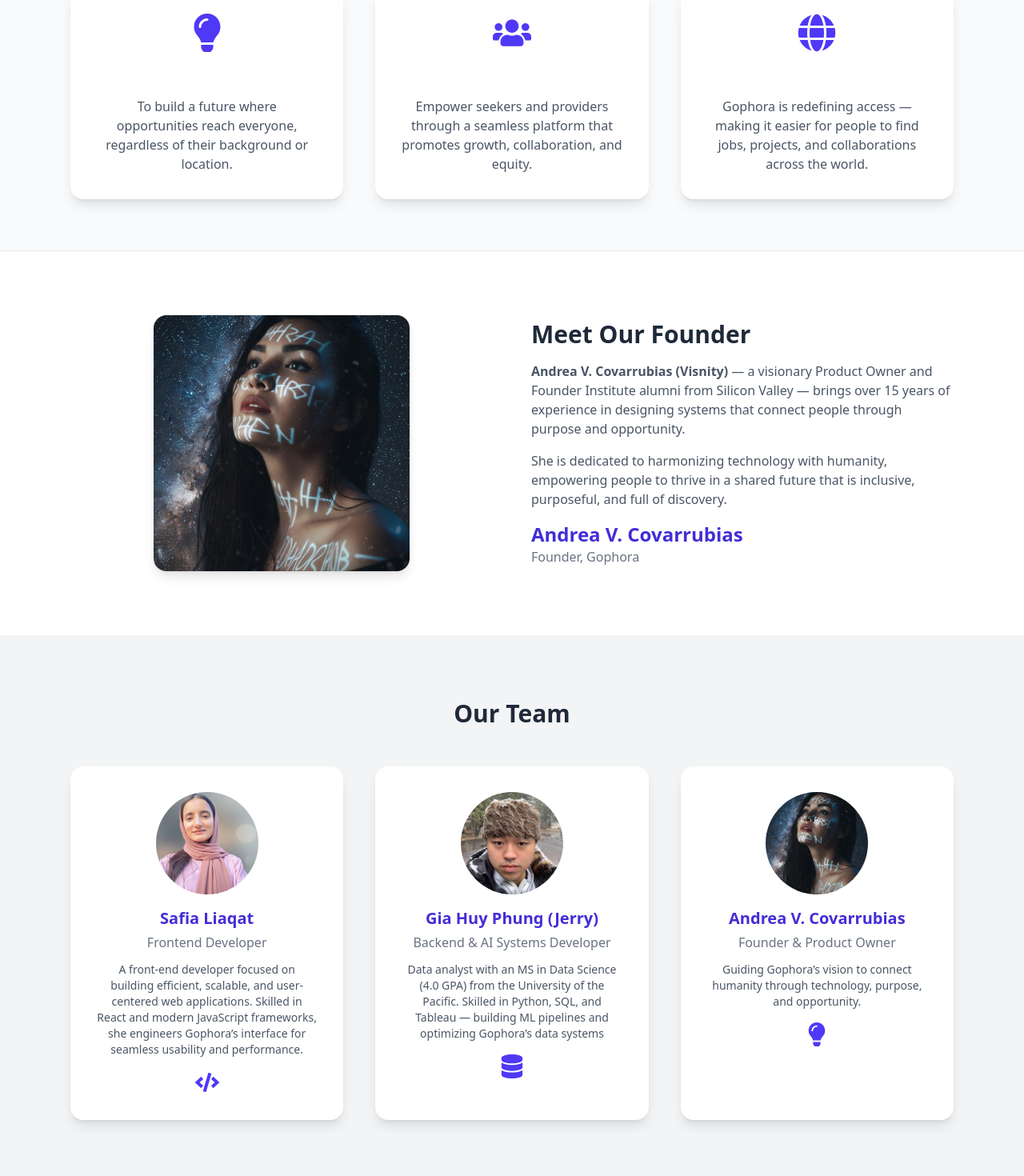
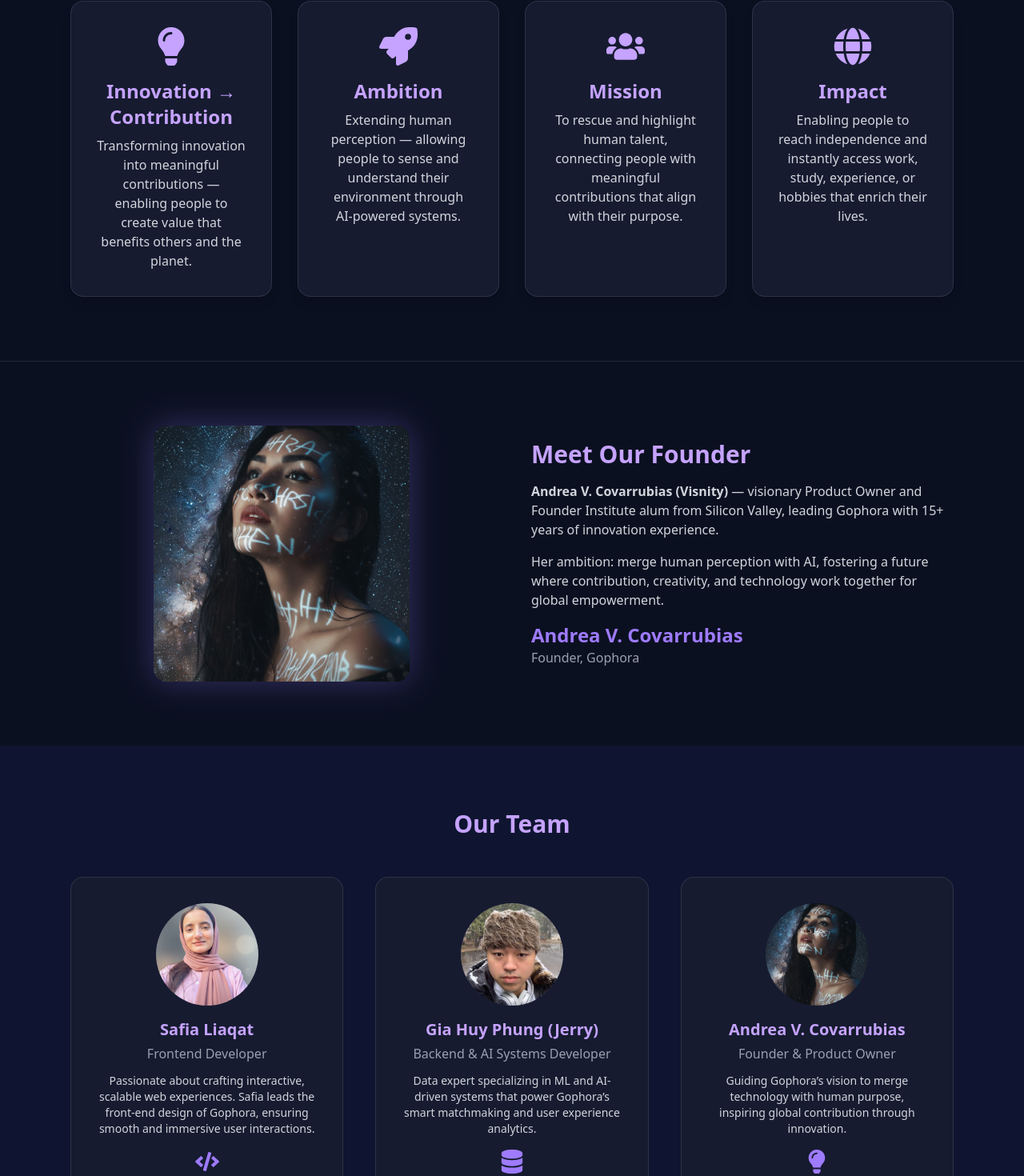
Before and after one commit to Safia-Liaqat/GOPHORA, a React (Vite) app: page /about in a window 1280 px wide. Shown: the part 439-1909 px from the top of the page at 80% size. Built offline with nearby package versions, Linux system fonts and the light colour scheme.

Commit message:
Updated Landing pages

```diff
--- a/src/App.jsx
+++ b/src/App.jsx
@@ -34,6 +34,7 @@
       <Route path="/" element={<LandingPage />} />
       <Route path="/login" element={<Login />} />
       <Route path="/register" element={<Register />} />
+
       <Route path='/about' element={<AboutUs/>}/>
       <Route path="/explore-missions" element={<ExploreMissions/>} />
 
--- a/src/components/common/Footer.jsx
+++ b/src/components/common/Footer.jsx
@@ -1,79 +1,118 @@
 import React from "react";
-import logo from '../../assets/gophora-plomo-logo.png'
-
+import logo from "../../assets/gophora-plomo-logo.png";
 import {
   FaFacebookF,
   FaInstagram,
   FaLinkedinIn,
   FaXTwitter,
+  FaTiktok,
 } from "react-icons/fa6";
-import { Link } from "lucide-react";
 
 const Footer = () => {
   return (
     <footer className="relative bg-[#0A0F2C] text-white py-16 px-6 md:px-20 overflow-hidden">
-      {/* Animated space background */}
+      {/* Animated background overlay */}
       <div className="absolute inset-0 space-bg"></div>
       <div className="absolute inset-0 bg-[#050c24]/70 backdrop-blur-sm z-[1]" />
 
       <div className="relative z-[2] max-w-7xl mx-auto grid grid-cols-1 md:grid-cols-4 gap-10">
-        {/* Brand & Social */}
+        {/* --- Brand & Social --- */}
         <div>
-           <div
-
-          className="cursor-pointer select-none"
-        >
-      <img src={logo} alt="Gophora Logo" className="h-8 sm:h-20 " />
-
-
+          <div className="cursor-pointer select-none">
+            <img src={logo} alt="Gophora Logo" className="h-8 sm:h-20" />
           </div>
           <p className="text-sm text-gray-400 mb-6 leading-relaxed">
-            Connecting people with missions of the future through space
-            technology and artificial intelligence.
+            Empowering global talent through AI, innovation, and real-world
+            contribution. Gophora connects humanity with missions that shape
+            the future — from education to space collaboration.
           </p>
           <div className="flex space-x-4">
-            {[FaXTwitter, FaLinkedinIn, FaInstagram, FaFacebookF].map(
-              (Icon, index) => (
             <a
-                  key={index}
-                  href="#"
+              href="https://twitter.com/GophoraNft"
+              target="_blank"
+              rel="noopener noreferrer"
               className="w-9 h-9 flex items-center justify-center
                          bg-[#141A2A] rounded-full
                          hover:bg-[#6D5DD3] hover:shadow-[0_0_12px_rgba(162,142,255,0.4)]
                          transition-all duration-300"
             >
-                  <Icon className="text-gray-300 text-sm" />
+              <FaXTwitter className="text-gray-300 text-sm" />
             </a>
-              )
-            )}
+
+            <a
+              href="https://www.linkedin.com/company/gophora"
+              target="_blank"
+              rel="noopener noreferrer"
+              className="w-9 h-9 flex items-center justify-center
+                         bg-[#141A2A] rounded-full
+                         hover:bg-[#6D5DD3] hover:shadow-[0_0_12px_rgba(162,142,255,0.4)]
+                         transition-all duration-300"
+            >
+              <FaLinkedinIn className="text-gray-300 text-sm" />
+            </a>
+
+            <a
+              href="https://www.instagram.com/gophoranftcollectibles/"
+              target="_blank"
+              rel="noopener noreferrer"
+              className="w-9 h-9 flex items-center justify-center
+                         bg-[#141A2A] rounded-full
+                         hover:bg-[#6D5DD3] hover:shadow-[0_0_12px_rgba(162,142,255,0.4)]
+                         transition-all duration-300"
+            >
+              <FaInstagram className="text-gray-300 text-sm" />
+            </a>
+
+            <a
+              href="https://www.facebook.com/profile.php?id=100091940694658"
+              target="_blank"
+              rel="noopener noreferrer"
+              className="w-9 h-9 flex items-center justify-center
+                         bg-[#141A2A] rounded-full
+                         hover:bg-[#6D5DD3] hover:shadow-[0_0_12px_rgba(162,142,255,0.4)]
+                         transition-all duration-300"
+            >
+              <FaFacebookF className="text-gray-300 text-sm" />
+            </a>
+
+            <a
+              href="https://www.tiktok.com/@gophora"
+              target="_blank"
+              rel="noopener noreferrer"
+              className="w-9 h-9 flex items-center justify-center
+                         bg-[#141A2A] rounded-full
+                         hover:bg-[#6D5DD3] hover:shadow-[0_0_12px_rgba(162,142,255,0.4)]
+                         transition-all duration-300"
+            >
+              <FaTiktok className="text-gray-300 text-sm" />
+            </a>
           </div>
         </div>
 
-        {/* Navigation */}
+        {/* --- Navigation --- */}
         <div>
           <h3 className="font-semibold mb-4 text-[#A28EFF]">Navigation</h3>
           <ul className="space-y-2 text-gray-400 text-sm">
-            <li><a href="#" className="hover:text-[#A28EFF] transition">Home</a></li>
-            <li><a href="#" className="hover:text-[#A28EFF] transition">Explore Missions</a></li>
+            <li><a href="/" className="hover:text-[#A28EFF] transition">Home</a></li>
+            <li><a href="/explore-missions" className="hover:text-[#A28EFF] transition">Explore Missions</a></li>
+            <li><a href="/about" className="hover:text-[#A28EFF] transition">About Us</a></li>
             <li><a href="#" className="hover:text-[#A28EFF] transition">How It Works</a></li>
-            <li><a href="#" className="hover:text-[#A28EFF] transition">Plans & Pricing</a></li>
             <li><a href="#" className="hover:text-[#A28EFF] transition">For Organizations</a></li>
           </ul>
         </div>
 
-        {/* Legal */}
+        {/* --- Mission Info --- */}
         <div>
-          <h3 className="font-semibold mb-4 text-[#A28EFF]">Legal</h3>
+          <h3 className="font-semibold mb-4 text-[#A28EFF]">Our Vision</h3>
           <ul className="space-y-2 text-gray-400 text-sm">
-            <li><a href="#" className="hover:text-[#A28EFF] transition">Terms of Service</a></li>
-            <li><a href="#" className="hover:text-[#A28EFF] transition">Privacy Policy</a></li>
-            <li><a href="#" className="hover:text-[#A28EFF] transition">Cookie Policy</a></li>
-            <li><a href="#" className="hover:text-[#A28EFF] transition">Blockchain Terms</a></li>
-            <li><a href="#" className="hover:text-[#A28EFF] transition">Licenses</a></li>
+            <li>🌍 Innovation → Contribution</li>
+            <li>🧠 Ambition → AI-driven human perception</li>
+            <li>🚀 Mission → Empower & highlight global talent</li>
+            <li>💫 Impact → Enable independence through experience, study & collaboration</li>
           </ul>
         </div>
 
-        {/* Contact + Newsletter */}
+        {/* --- Contact + Newsletter --- */}
         <div>
           <h3 className="font-semibold mb-4 text-[#A28EFF]">Contact</h3>
           <ul className="space-y-2 text-gray-400 text-sm mb-6">
@@ -82,7 +121,7 @@
             <li>🎧 24/7 Support</li>
           </ul>
 
-          <h4 className="text-sm font-semibold mb-2 text-white">Learn More</h4>
+          <h4 className="text-sm font-semibold mb-2 text-white">Stay Connected</h4>
           <div className="flex">
             <input
               type="email"
@@ -95,20 +134,20 @@
                          text-white px-4 py-2 rounded-r-lg
                          text-sm font-medium transition-all duration-300"
             >
-              WhatsApp
+              Join
             </button>
           </div>
         </div>
       </div>
 
-      {/* Bottom Bar */}
+      {/* --- Bottom Bar --- */}
       <div className="relative z-[2] mt-12 border-t border-[#1C2236] pt-6
                       flex flex-col md:flex-row items-center justify-between
                       text-xs text-gray-500">
         <p>© 2025 GOPHORA INC. All rights reserved.</p>
         <div className="flex items-center space-x-4 mt-4 md:mt-0">
           <span className="uppercase text-[10px] tracking-wider text-gray-400">
-            VISA
+            Exploring Humanity Through AI
           </span>
         </div>
       </div>
--- a/src/pages/Landing/About.jsx
+++ b/src/pages/Landing/About.jsx
@@ -1,128 +1,169 @@
 import React from "react";
-import { FaLightbulb, FaUsers, FaGlobe, FaCode, FaDatabase } from "react-icons/fa";
+import {
+  FaLightbulb,
+  FaUsers,
+  FaGlobe,
+  FaCode,
+  FaDatabase,
+  FaRocket,
+} from "react-icons/fa";
 import FounderImage from "../../assets/Founder.png";
-import FrontendDeveloper from "../../assets/FrontendDeveloper.png"
-import AiEngineer from "../../assets/AI Engineer.jpeg"
+import FrontendDeveloper from "../../assets/FrontendDeveloper.png";
+import AiEngineer from "../../assets/AI Engineer.jpeg";
 
 export default function AboutUs() {
   return (
-    <div className="bg-gray-50 min-h-screen">
+    <div className="min-h-screen bg-[#0B1021] text-white">
       {/* --- Header --- */}
-      <section className="text-center py-20 bg-gradient-to-b from-indigo-700 to-indigo-900 text-white">
-        <h1 className="text-4xl md:text-5xl font-bold mb-4">About Gophora</h1>
-        <p className="text-lg max-w-3xl mx-auto">
-          Connecting Opportunity Seekers with Providers — bridging the gap between talent and innovation.
+      <section className="text-center py-20 bg-gradient-to-b from-[#1a1f3c] to-[#0B1021]">
+        <h1 className="text-5xl font-bold mb-4 text-transparent bg-clip-text bg-gradient-to-r from-[#C5A3FF] to-[#9E7BFF]">
+          About Gophora
+        </h1>
+        <p className="text-gray-300 text-lg max-w-3xl mx-auto">
+          Connecting opportunity seekers with providers — empowering humanity
+          through technology, collaboration, and contribution.
         </p>
       </section>
 
-      {/* --- Mission Section --- */}
-      <section className="max-w-6xl mx-auto px-6 py-16 grid md:grid-cols-3 gap-10 text-center">
-        <div className="bg-white shadow-lg rounded-2xl p-8 hover:shadow-2xl transition">
-          <FaLightbulb className="text-indigo-600 text-5xl mx-auto mb-4" />
-          <h3 className="text-2xl font-semibold mb-2">Our Vision</h3>
-          <p className="text-gray-600">
-            To build a future where opportunities reach everyone, regardless of their background or location.
+      {/* --- Innovation / Ambition / Mission / Impact --- */}
+      <section className="max-w-6xl mx-auto px-6 py-20 grid md:grid-cols-4 gap-8 text-center">
+        <div className="bg-[#161B30] p-8 rounded-2xl border border-white/10 shadow-lg hover:shadow-[0_0_25px_rgba(158,123,255,0.3)] transition">
+          <FaLightbulb className="text-[#C5A3FF] text-5xl mx-auto mb-4" />
+          <h3 className="text-2xl font-semibold mb-2 text-[#C5A3FF]">
+            Innovation → Contribution
+          </h3>
+          <p className="text-gray-300">
+            Transforming innovation into meaningful contributions — enabling
+            people to create value that benefits others and the planet.
           </p>
         </div>
 
-        <div className="bg-white shadow-lg rounded-2xl p-8 hover:shadow-2xl transition">
-          <FaUsers className="text-indigo-600 text-5xl mx-auto mb-4" />
-          <h3 className="text-2xl font-semibold mb-2">Our Mission</h3>
-          <p className="text-gray-600">
-            Empower seekers and providers through a seamless platform that promotes growth, collaboration, and equity.
+        <div className="bg-[#161B30] p-8 rounded-2xl border border-white/10 shadow-lg hover:shadow-[0_0_25px_rgba(158,123,255,0.3)] transition">
+          <FaRocket className="text-[#C5A3FF] text-5xl mx-auto mb-4" />
+          <h3 className="text-2xl font-semibold mb-2 text-[#C5A3FF]">
+            Ambition
+          </h3>
+          <p className="text-gray-300">
+            Extending human perception — allowing people to sense and
+            understand their environment through AI-powered systems.
           </p>
         </div>
 
-        <div className="bg-white shadow-lg rounded-2xl p-8 hover:shadow-2xl transition">
-          <FaGlobe className="text-indigo-600 text-5xl mx-auto mb-4" />
-          <h3 className="text-2xl font-semibold mb-2">Our Impact</h3>
-          <p className="text-gray-600">
-            Gophora is redefining access — making it easier for people to find jobs, projects, and collaborations across the world.
+        <div className="bg-[#161B30] p-8 rounded-2xl border border-white/10 shadow-lg hover:shadow-[0_0_25px_rgba(158,123,255,0.3)] transition">
+          <FaUsers className="text-[#C5A3FF] text-5xl mx-auto mb-4" />
+          <h3 className="text-2xl font-semibold mb-2 text-[#C5A3FF]">
+            Mission
+          </h3>
+          <p className="text-gray-300">
+            To rescue and highlight human talent, connecting people with
+            meaningful contributions that align with their purpose.
+          </p>
+        </div>
+
+        <div className="bg-[#161B30] p-8 rounded-2xl border border-white/10 shadow-lg hover:shadow-[0_0_25px_rgba(158,123,255,0.3)] transition">
+          <FaGlobe className="text-[#C5A3FF] text-5xl mx-auto mb-4" />
+          <h3 className="text-2xl font-semibold mb-2 text-[#C5A3FF]">
+            Impact
+          </h3>
+          <p className="text-gray-300">
+            Enabling people to reach independence and instantly access work,
+            study, experience, or hobbies that enrich their lives.
           </p>
         </div>
       </section>
 
       {/* --- Founder Section --- */}
-      <section className="bg-white py-20 border-t border-gray-200">
+      <section className="py-20 border-t border-white/10">
         <div className="max-w-6xl mx-auto px-6 grid md:grid-cols-2 items-center gap-12">
-          {/* Left: Image */}
           <div className="flex justify-center">
             <img
               src={FounderImage}
               alt="Founder Andrea Covarrubias"
-              className="rounded-2xl shadow-lg w-80 h-80 object-cover"
+              className="rounded-2xl shadow-[0_0_40px_rgba(158,123,255,0.3)] w-80 h-80 object-cover"
             />
           </div>
 
-          {/* Right: Founder Info */}
           <div>
-            <h2 className="text-3xl font-bold text-gray-800 mb-4">Meet Our Founder</h2>
-            <p className="text-gray-600 mb-4">
-              <strong>Andrea V. Covarrubias (Visnity)</strong> — a visionary Product Owner and
-              Founder Institute alumni from Silicon Valley — brings over 15 years of experience
-              in designing systems that connect people through purpose and opportunity.
+            <h2 className="text-3xl font-bold mb-4 text-[#C5A3FF]">
+              Meet Our Founder
+            </h2>
+            <p className="text-gray-300 mb-4">
+              <strong>Andrea V. Covarrubias (Visnity)</strong> — visionary
+              Product Owner and Founder Institute alum from Silicon Valley,
+              leading Gophora with 15+ years of innovation experience.
             </p>
-            <p className="text-gray-600 mb-4">
-              She is dedicated to harmonizing technology with humanity, empowering people to thrive in
-              a shared future that is inclusive, purposeful, and full of discovery.
+            <p className="text-gray-300 mb-4">
+              Her ambition: merge human perception with AI, fostering a future
+              where contribution, creativity, and technology work together for
+              global empowerment.
             </p>
-            <h3 className="text-2xl font-semibold text-indigo-700">Andrea V. Covarrubias</h3>
-            <p className="text-gray-500">Founder, Gophora</p>
+            <h3 className="text-2xl font-semibold text-[#9E7BFF]">
+              Andrea V. Covarrubias
+            </h3>
+            <p className="text-gray-400">Founder, Gophora</p>
           </div>
         </div>
       </section>
 
       {/* --- Team Section --- */}
-      <section className="bg-gray-100 py-20">
+      <section className="py-20 bg-[#0F1530]">
         <div className="max-w-6xl mx-auto px-6 text-center">
-          <h2 className="text-3xl font-bold text-gray-800 mb-12">Our Team</h2>
+          <h2 className="text-3xl font-bold mb-12 text-[#C5A3FF]">Our Team</h2>
 
           <div className="grid md:grid-cols-3 gap-10">
-            {/* - Frontend */}
-            <div className="bg-white shadow-lg rounded-2xl p-8 hover:shadow-2xl transition transform hover:-translate-y-2">
+            {/* Frontend Developer */}
+            <div className="bg-[#161B30] border border-white/10 rounded-2xl p-8 hover:shadow-[0_0_25px_rgba(158,123,255,0.3)] transition transform hover:-translate-y-2">
               <img
                 src={FrontendDeveloper}
-                alt="Safia - Frontend Developer"
+                alt="Safia Liaqat"
                 className="w-32 h-32 rounded-full mx-auto mb-4 object-cover"
               />
-              <h3 className="text-xl font-semibold text-indigo-700 mb-1">Safia Liaqat</h3>
-              <p className="text-gray-500 mb-3">Frontend Developer</p>
-              <p className="text-gray-600 text-sm">
-                 A front-end developer focused on building efficient, scalable, and user-centered web applications.
-  Skilled in React and modern JavaScript frameworks, she engineers Gophora’s interface for seamless usability and performance.
-                </p>
-              <FaCode className="text-indigo-600 text-3xl mx-auto mt-4" />
+              <h3 className="text-xl font-semibold text-[#C5A3FF] mb-1">
+                Safia Liaqat
+              </h3>
+              <p className="text-gray-400 mb-3">Frontend Developer</p>
+              <p className="text-gray-300 text-sm">
+                Passionate about crafting interactive, scalable web experiences.
+                Safia leads the front-end design of Gophora, ensuring smooth and
+                immersive user interactions.
+              </p>
+              <FaCode className="text-[#9E7BFF] text-3xl mx-auto mt-4" />
             </div>
 
-            {/* Gia - Backend & AI */}
-            <div className="bg-white shadow-lg rounded-2xl p-8 hover:shadow-2xl transition transform hover:-translate-y-2">
+            {/* AI Engineer */}
+            <div className="bg-[#161B30] border border-white/10 rounded-2xl p-8 hover:shadow-[0_0_25px_rgba(158,123,255,0.3)] transition transform hover:-translate-y-2">
               <img
                 src={AiEngineer}
-                alt="Gia Huy Phung - Backend & AI Developer"
+                alt="Gia Huy Phung"
                 className="w-32 h-32 rounded-full mx-auto mb-4 object-cover"
               />
-              <h3 className="text-xl font-semibold text-indigo-700 mb-1">Gia Huy Phung (Jerry)</h3>
-              <p className="text-gray-500 mb-3">Backend & AI Systems Developer</p>
-              <p className="text-gray-600 text-sm">
-                       Data analyst with an MS in Data Science (4.0 GPA) from the University of the Pacific.
-  Skilled in Python, SQL, and Tableau — building ML pipelines and optimizing Gophora’s data systems
-                      </p>
-              <FaDatabase className="text-indigo-600 text-3xl mx-auto mt-4" />
+              <h3 className="text-xl font-semibold text-[#C5A3FF] mb-1">
+                Gia Huy Phung (Jerry)
+              </h3>
+              <p className="text-gray-400 mb-3">Backend & AI Systems Developer</p>
+              <p className="text-gray-300 text-sm">
+                Data expert specializing in ML and AI-driven systems that power
+                Gophora’s smart matchmaking and user experience analytics.
+              </p>
+              <FaDatabase className="text-[#9E7BFF] text-3xl mx-auto mt-4" />
             </div>
 
-            {/* Founder - Andrea */}
-            <div className="bg-white shadow-lg rounded-2xl p-8 hover:shadow-2xl transition transform hover:-translate-y-2">
+            {/* Founder */}
+            <div className="bg-[#161B30] border border-white/10 rounded-2xl p-8 hover:shadow-[0_0_25px_rgba(158,123,255,0.3)] transition transform hover:-translate-y-2">
               <img
                 src={FounderImage}
                 alt="Andrea Covarrubias"
                 className="w-32 h-32 rounded-full mx-auto mb-4 object-cover"
               />
-              <h3 className="text-xl font-semibold text-indigo-700 mb-1">Andrea V. Covarrubias</h3>
-              <p className="text-gray-500 mb-3">Founder & Product Owner</p>
-              <p className="text-gray-600 text-sm">
-                Guiding Gophora’s vision to connect humanity through technology, purpose, and opportunity.
+              <h3 className="text-xl font-semibold text-[#C5A3FF] mb-1">
+                Andrea V. Covarrubias
+              </h3>
+              <p className="text-gray-400 mb-3">Founder & Product Owner</p>
+              <p className="text-gray-300 text-sm">
+                Guiding Gophora’s vision to merge technology with human purpose,
+                inspiring global contribution through innovation.
               </p>
-              <FaLightbulb className="text-indigo-600 text-3xl mx-auto mt-4" />
+              <FaLightbulb className="text-[#9E7BFF] text-3xl mx-auto mt-4" />
             </div>
           </div>
         </div>
```
Also changed, not shown: src/pages/Landing/ExploreMissions.jsx (+5 -4 lines), src/pages/Landing/HowItWorks.jsx (+13 -9 lines), src/pages/Provider/Profile.jsx (+26 -18 lines). Lines whose indentation alone changed are shown as unchanged.
